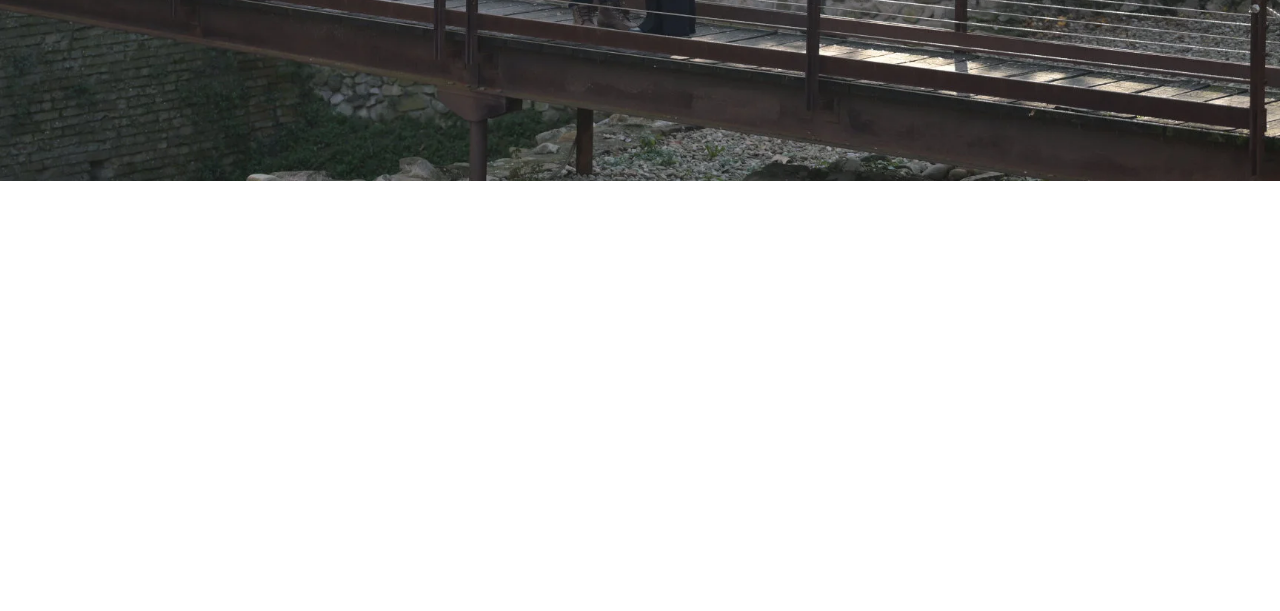
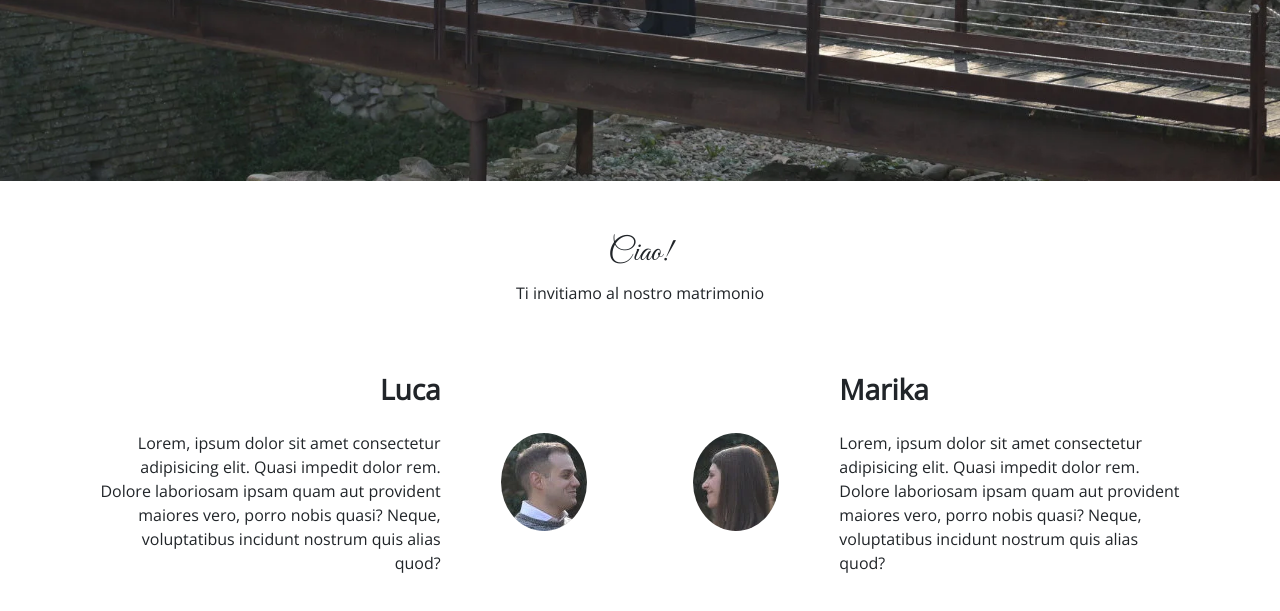
Before and after one commit to LBLucaBonetti/wedding, a plain HTML site: page index.html in a window 1280 px wide. Shown: the part 619-1230 px from the top of the page. Before the commit the page ends 800 px from the top, so only its background shows below. Drawn offline with nearby package versions, Linux system fonts and the light colour scheme.

Commit message:
feat: add first iteration of invitation section

```diff
--- a/index.html
+++ b/index.html
@@ -21,7 +21,7 @@
   </head>
   <body>
     <!-- Main -->
-    <section class="position-relative vh-100 w-100">
+    <section id="main" class="position-relative vh-100 w-100">
       <picture class="position-absolute inset-0">
         <source type="image/webp" srcset="img/main.webp" />
         <source type="image/jpeg" srcset="img/main.jpg" />
@@ -41,6 +41,94 @@
       </div>
     </section>
 
+    <!-- Invitation -->
+    <section id="invitation" class="py-5 vh-100 w-100">
+      <div class="container">
+        <div class="row">
+          <div class="col-12 text-center mb-5">
+            <h2 class="mb-1 lh-base great-vibes">Ciao!</h2>
+            <p class="lh-base mx-auto mb-1">
+              Ti invitiamo al nostro matrimonio
+            </p>
+          </div>
+        </div>
+        <div class="row position-relative my-0 mx-auto">
+          <div id="groom" class="col-12 col-lg-6 p-3">
+            <div class="row">
+              <div class="col-8 text-end lh-base">
+                <h3 class="mb-4 fw-bold">Luca</h3>
+                <p>
+                  Lorem, ipsum dolor sit amet consectetur adipisicing elit.
+                  Quasi impedit dolor rem. Dolore laboriosam ipsam quam aut
+                  provident maiores vero, porro nobis quasi? Neque, voluptatibus
+                  incidunt nostrum quis alias quod?
+                </p>
+              </div>
+              <div class="col-4">
+                <div class="row h-100 align-items-center text-center">
+                  <picture>
+                    <source type="image/webp" srcset="img/luca.webp" />
+                    <source type="image/jpeg" srcset="img/luca.jpg" />
+                    <img
+                      class="rounded-circle"
+                      src="img/luca.jpg"
+                      loading="lazy"
+                      decoding="async"
+                      alt="Luca"
+                    />
+                  </picture>
+                </div>
+              </div>
+            </div>
+          </div>
+          <!--
+          <div class="col-2 w-100">
+            <div class="row h-100 align-items-center text-center">
+              <svg
+                xmlns="http://www.w3.org/2000/svg"
+                viewBox="0 0 24 24"
+                width="24"
+                height="24"
+              >
+                <path fill="none" d="M0 0H24V24H0z" />
+                <path
+                  d="M12.001 4.529c2.349-2.109 5.979-2.039 8.242.228 2.262 2.268 2.34 5.88.236 8.236l-8.48 8.492-8.478-8.492c-2.104-2.356-2.025-5.974.236-8.236 2.265-2.264 5.888-2.34 8.244-.228zm6.826 1.641c-1.5-1.502-3.92-1.563-5.49-.153l-1.335 1.198-1.336-1.197c-1.575-1.412-3.99-1.35-5.494.154-1.49 1.49-1.565 3.875-.192 5.451L12 18.654l7.02-7.03c1.374-1.577 1.299-3.959-.193-5.454z"
+                />
+              </svg>
+            </div>
+          </div>
+        -->
+          <div id="bride" class="col-12 col-lg-6 p-3">
+            <div class="row">
+              <div class="col-4">
+                <div class="row h-100 align-items-center text-center">
+                  <picture>
+                    <source type="image/webp" srcset="img/marika.webp" />
+                    <source type="image/jpeg" srcset="img/marika.jpg" />
+                    <img
+                      class="rounded-circle"
+                      src="img/marika.jpg"
+                      loading="lazy"
+                      decoding="async"
+                      alt="Marika"
+                    />
+                  </picture>
+                </div>
+              </div>
+              <div class="col-8 text-start lh-base">
+                <h3 class="mb-4 fw-bold">Marika</h3>
+                <p>
+                  Lorem, ipsum dolor sit amet consectetur adipisicing elit.
+                  Quasi impedit dolor rem. Dolore laboriosam ipsam quam aut
+                  provident maiores vero, porro nobis quasi? Neque, voluptatibus
+                  incidunt nostrum quis alias quod?
+                </p>
+              </div>
+            </div>
+          </div>
+        </div>
+      </div>
+    </section>
     <script
       src="https://cdn.jsdelivr.net/npm/bootstrap@5.3.0-alpha1/dist/js/bootstrap.min.js"
       integrity="sha384-mQ93GR66B00ZXjt0YO5KlohRA5SY2XofN4zfuZxLkoj1gXtW8ANNCe9d5Y3eG5eD"
--- a/style.css
+++ b/style.css
@@ -1,3 +1,7 @@
+body {
+  font-family: "Open Sans", sans-serif;
+}
+
 .inset-0 {
   inset: 0;
 }
@@ -8,3 +12,7 @@
   left: 50%;
   transform: translate(-50%, -50%);
 }
+
+.great-vibes {
+  font-family: "Great Vibes", cursive;
+}
```
Also changed, not shown: img/luca.jpg (added), img/luca.webp (added), img/marika.jpg (added), img/marika.webp (added).
